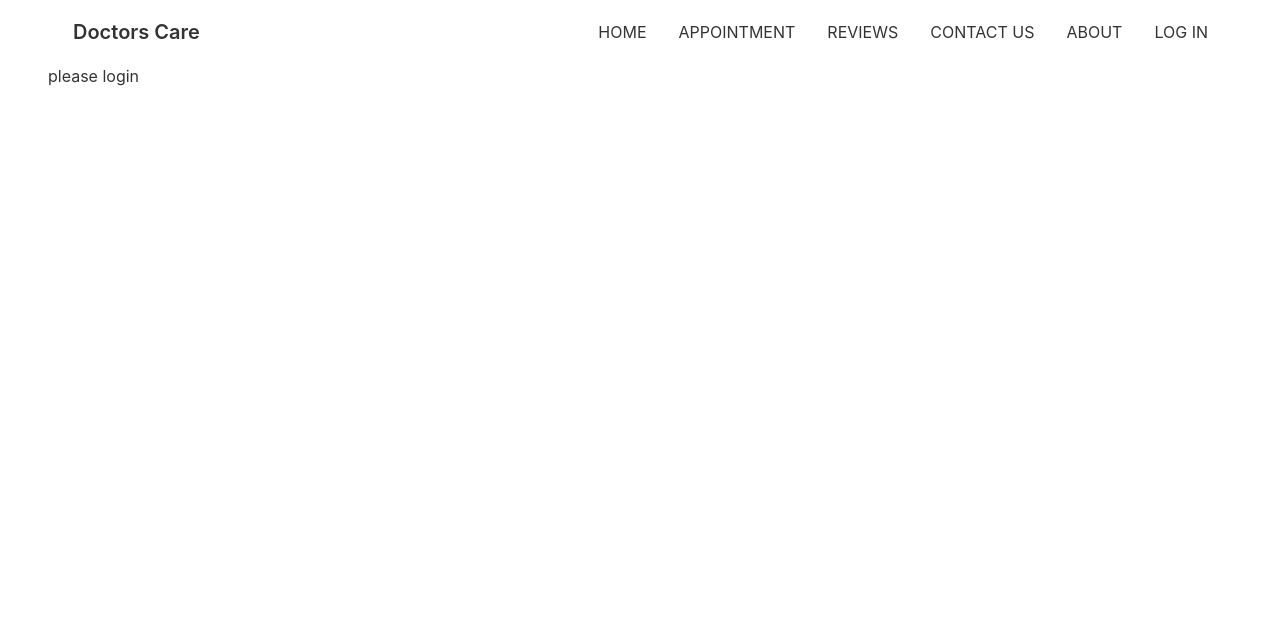
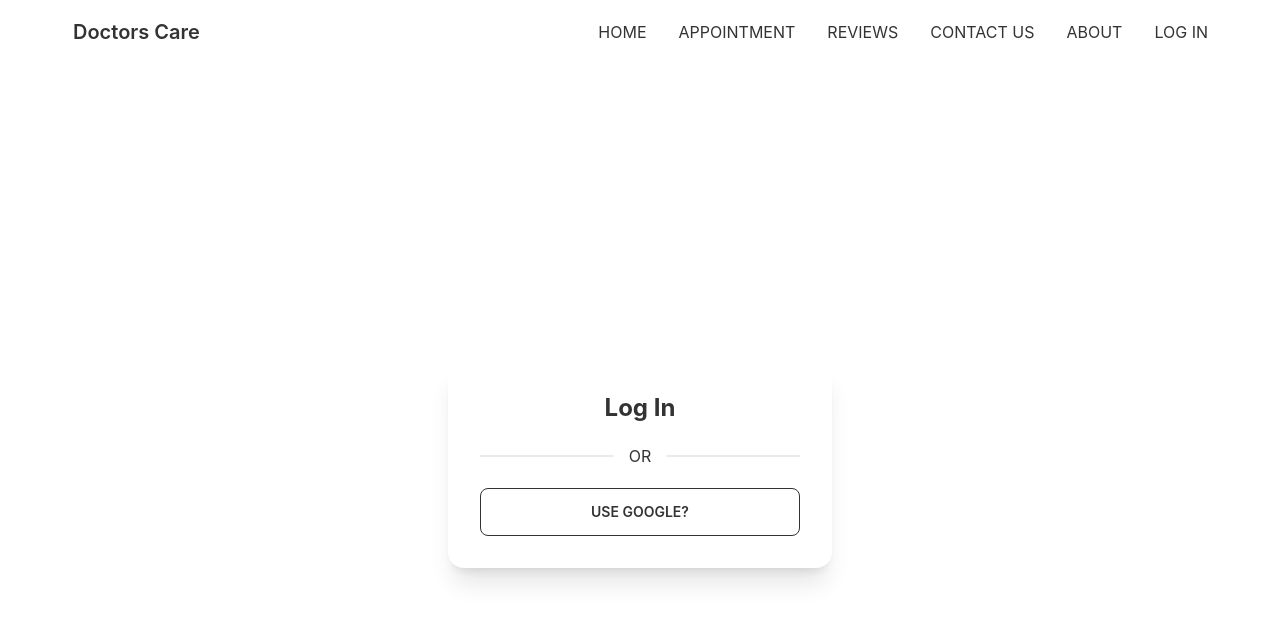
Before and after one commit to Junayet10135/Doctors-Care, a React (Create React App) app: page /login in a window 1280 px wide. Shown: the top 622 px of the page. Built offline with nearby package versions, Linux system fonts and the light colour scheme; no server answers.

Commit message:
google signin implement

```diff
--- a/src/Pages/LogIn/Login.js
+++ b/src/Pages/LogIn/Login.js
@@ -1,9 +1,26 @@
 import React from 'react';
+import auth from '../../firebase.init';
+import { useSignInWithGoogle } from 'react-firebase-hooks/auth';
 
 const Login = () => {
+    const [signInWithGoogle, user, loading, error] = useSignInWithGoogle(auth);
+
+    if(user){
+
+    }
     return (
-        <div>
-            <h2>please login</h2>
+        <div className='flex justify-center items-center h-screen'>
+            <div className="card w-96 bg-base-100 shadow-xl">
+                <div className="card-body">
+                    <h2 className="text-center text-2xl font-bold">Log In</h2>
+
+                    <div className="divider">OR</div>
+                    <button
+                        onClick={() => signInWithGoogle()}
+                     className="btn btn-outline"
+                     >Use Google?</button>
+                </div>
+            </div>
         </div>
     );
 };
--- /dev/null
+++ b/src/Pages/LogIn/SignUp.js
@@ -0,0 +1,11 @@
+import React from 'react';
+
+const SignUp = () => {
+    return (
+        <div>
+
+        </div>
+    );
+};
+
+export default SignUp;
--- a/src/Pages/Shared/Navbar.js
+++ b/src/Pages/Shared/Navbar.js
@@ -15,7 +15,7 @@ const Navbar = () => {
             <div className="navbar-start">
                 <div className="dropdown">
                     <label tabIndex="0" className="btn btn-ghost lg:hidden">
-                        <svg xmlns="http://www.w3.org/2000/svg" className="h-5 w-5" fill="none" viewBox="0 0 24 24" stroke="currentColor"><path stroke-linecap="round" stroke-linejoin="round" stroke-width="2" d="M4 6h16M4 12h8m-8 6h16" /></svg>
+                        <svg xmlns="http://www.w3.org/2000/svg" className="h-5 w-5" fill="none" viewBox="0 0 24 24" stroke="currentColor"><path strokeLinecap="round" strokeLinejoin="round" strokeWidth="2" d="M4 6h16M4 12h8m-8 6h16" /></svg>
                     </label>
                     <ul tabIndex="0" className="menu menu-compact dropdown-content mt-3 p-2 shadow bg-base-100 rounded-box w-52">
                         {menuItems}
```
Also changed, not shown: src/Pages/LogIn/RequireAuth.js (added).
